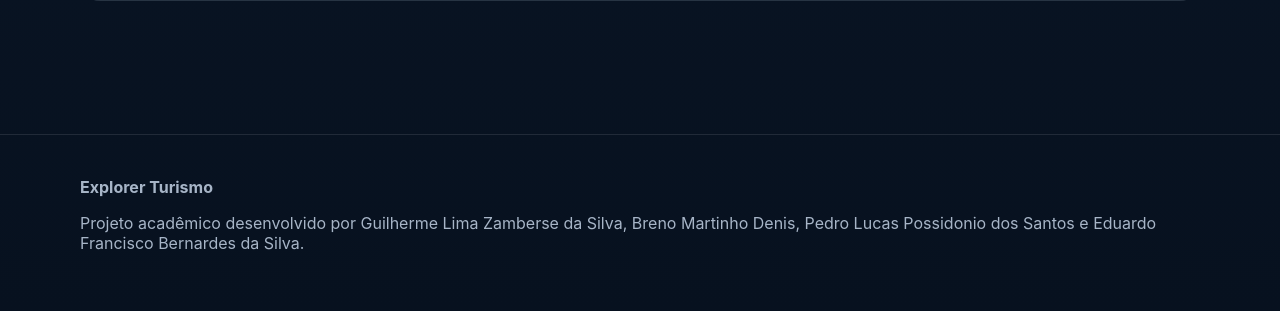
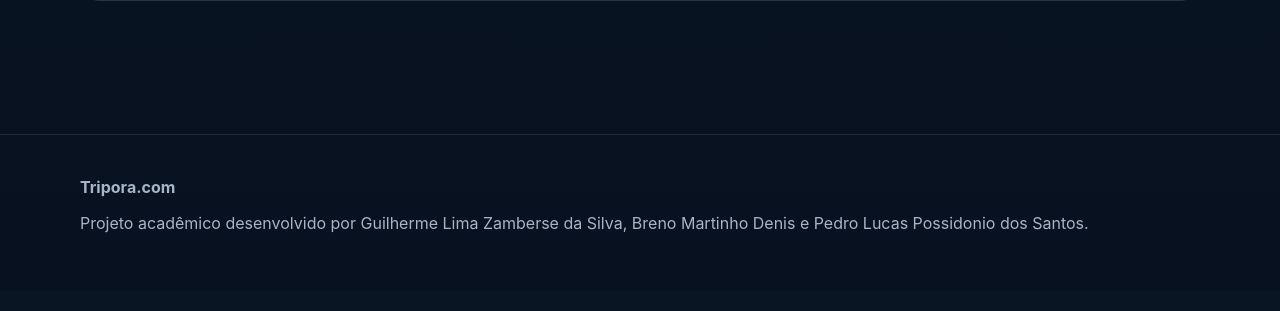
Before and after one commit to Cookie131223/Turismo-para-aprenseta-o, a PHP site: page / in a window 1280 px wide. Shown: the part 1597-1908 px from the top of the page. After the commit the page ends 1830 px from the top, so only its background shows below. Run offline with PHP 8.4, Linux system fonts and the light colour scheme; data comes from the database, SQL or seed files in the repository.

Commit message:
chore: rename project to Tripora.com and update credits

```diff
--- a/index.php
+++ b/index.php
@@ -7,13 +7,13 @@ $db=(new Database())->getConnection();
 $rows=$db->query('SELECT * FROM destinos ORDER BY id ASC')->fetchAll();
 $destinos=array_map(fn($d)=>new Destino((int)$d['id'],$d['nome'],$d['pais'],$d['descricao'],(float)$d['preco'],$d['imagem']),$rows);
 ?>
-<!doctype html><html lang="pt-BR"><head><meta charset="utf-8"><meta name="viewport" content="width=device-width,initial-scale=1"><meta name="description" content="Explorer Turismo - sistema acadêmico de reservas de viagens"><title>Explorer Turismo</title><link rel="stylesheet" href="css/main.css"></head>
+<!doctype html><html lang="pt-BR"><head><meta charset="utf-8"><meta name="viewport" content="width=device-width,initial-scale=1"><meta name="description" content="Tripora.com - sistema acadêmico de reservas de viagens"><title>Tripora.com</title><link rel="stylesheet" href="css/main.css"></head>
 <body>
-<header class="site-header"><div class="container nav"><a class="brand" href="index.php">Explorer<span>.</span></a><nav class="nav-links"><a href="#destinos">Destinos</a><?php if(isset($_SESSION['user_id'])): ?><a href="minhas_reservas.php">Minhas viagens</a><?php endif; ?><?php if(($_SESSION['user_role']??'')==='admin'): ?><a href="admin_dashboard.php">Admin</a><?php endif; ?><?php if(isset($_SESSION['user_id'])): ?><span class="muted">Olá, <?= htmlspecialchars($_SESSION['user_name']) ?></span><a href="logout.php">Sair</a><?php else: ?><a href="login.html">Entrar</a><a class="btn small" href="registrar.html">Criar conta</a><?php endif; ?></nav></div></header>
+<header class="site-header"><div class="container nav"><a class="brand" href="index.php">Tripora<span>.com</span></a><nav class="nav-links"><a href="#destinos">Destinos</a><?php if(isset($_SESSION['user_id'])): ?><a href="minhas_reservas.php">Minhas viagens</a><?php endif; ?><?php if(($_SESSION['user_role']??'')==='admin'): ?><a href="admin_dashboard.php">Admin</a><?php endif; ?><?php if(isset($_SESSION['user_id'])): ?><span class="muted">Olá, <?= htmlspecialchars($_SESSION['user_name']) ?></span><a href="logout.php">Sair</a><?php else: ?><a href="login.html">Entrar</a><a class="btn small" href="registrar.html">Criar conta</a><?php endif; ?></nav></div></header>
 <main>
 <section class="container hero"><div><p class="eyebrow">Sua próxima história começa aqui</p><h1>Viaje mais.<br>Viva melhor.</h1><p>Escolha seu destino, faça sua reserva, acompanhe tudo em um painel e finalize o pagamento em um fluxo completo.</p><div class="hero-actions"><a class="btn" href="#destinos">Explorar destinos</a><?php if(isset($_SESSION['user_id'])): ?><a class="btn secondary" href="minhas_reservas.php">Gerenciar viagens</a><?php else: ?><a class="btn secondary" href="registrar.html">Começar agora</a><?php endif; ?></div></div><div class="hero-card"><div><p class="eyebrow">Experiências selecionadas</p><h2>Do Brasil para o mundo.</h2><p>Reservas simples, rápidas e organizadas.</p></div></div></section>
 <section class="container section" id="destinos"><div class="section-head"><div><p class="eyebrow">Destinos</p><h2>Escolha sua próxima viagem</h2></div><p class="muted">Pacotes demonstrativos para apresentação acadêmica.</p></div><div class="grid"><?php foreach($destinos as $destino){ echo $destino->mostrarCard(); } ?></div></section>
 <section class="container section"><div class="panel"><div class="kpis"><div class="kpi"><strong><?= count($destinos) ?></strong><span class="muted">destinos disponíveis</span></div><div class="kpi"><strong>3 etapas</strong><span class="muted">reservar, pagar e acompanhar</span></div><div class="kpi"><strong>100%</strong><span class="muted">fluxo demonstrável</span></div></div></div></section>
 </main>
-<footer class="footer"><div class="container"><strong>Explorer Turismo</strong><p>Projeto acadêmico desenvolvido por Guilherme Lima Zamberse da Silva, Breno Martinho Denis, Pedro Lucas Possidonio dos Santos e Eduardo Francisco Bernardes da Silva.</p></div></footer>
+<footer class="footer"><div class="container"><strong>Tripora.com</strong><p>Projeto acadêmico desenvolvido por Guilherme Lima Zamberse da Silva, Breno Martinho Denis e Pedro Lucas Possidonio dos Santos.</p></div></footer>
 </body></html>
```
